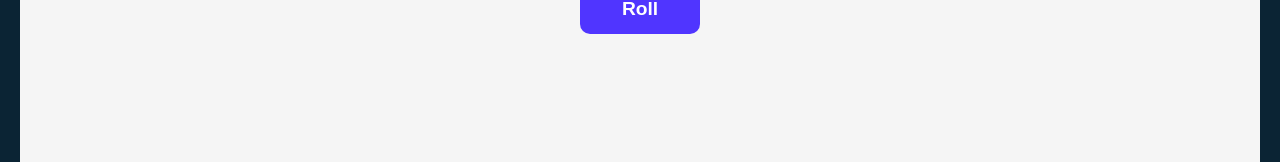
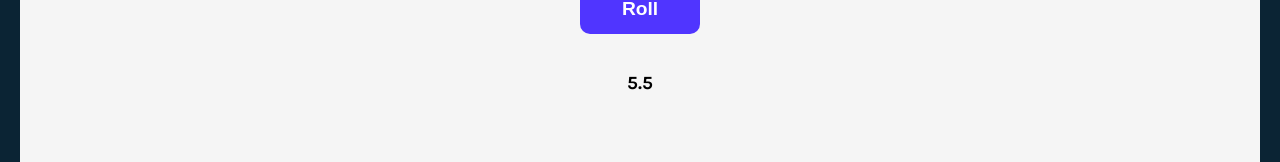
Before and after one commit to DavidPeguero/Tenzies, a React (Create React App) app: page / in a window 1280 px wide. Shown: the part 364-526 px from the top of the page. Built offline with nearby package versions, Linux system fonts and the light colour scheme.

Commit message:
Added Timer

```diff
--- a/src/App.js
+++ b/src/App.js
@@ -4,13 +4,33 @@ import Confetti from 'react-confetti'
 
 function App() {
   const DIE_NUM = 10;
+  const TIMER_INTERVAL = 10;
   const [dice, setDice] = React.useState(() => newDice())
   const [tenzies, setTenzies] = React.useState(false)
 
+  //Timer states
+  const [time, setTime] = React.useState(0)
+  const [timerOn, setTimerOn] = React.useState(false)
+
   //Check for win condition and set win if achieved
-  React.useEffect(()=> {
+  React.useEffect(() => {
     checkTenzies();
   }, [dice])
+
+  React.useEffect(() =>{
+    let interval = null;
+
+    if(timerOn){
+      interval = setInterval(() => {
+        setTime(prevTime => prevTime + TIMER_INTERVAL)
+      }, 10)
+    }
+    else{
+      clearInterval(interval)
+    }
+
+    return () => clearInterval(interval)
+  }, [timerOn])
 
   //Loads a new set of dice
   function newDice(){
@@ -40,12 +60,14 @@ function App() {
 
   //Set to a new game state
   function newGame(){
-    setDice(newDice());
+    setTime(0)
+    setDice(newDice())
     setTenzies(false)
   }
 
   //Checks and sets if tenzies is achieved
   function checkTenzies(){
+    setTimerOn(!dice.every((die) => die.value === dice[0].value && die.held === true))
     setTenzies(dice.every((die) => die.value === dice[0].value && die.held === true))
   }
 
@@ -71,6 +93,11 @@ function App() {
         {diceElements}
       </div>
       <button className="roll" onClick={tenzies ? newGame : rollDice}>{tenzies ? "New Game" : "Roll"}</button>
+      <br />
+      <h3>{time >= 60000 ?
+      `${Math.floor((time/60000).toFixed(0))}:${time/1000 % 60 >= 10 ? `${(time/1000%60).toFixed(1)}` : `0${(time/1000%60).toFixed(1)}`}` :
+      `${(time/1000).toFixed(1)}`
+      }</h3>
     </main>
   );
 }
```
